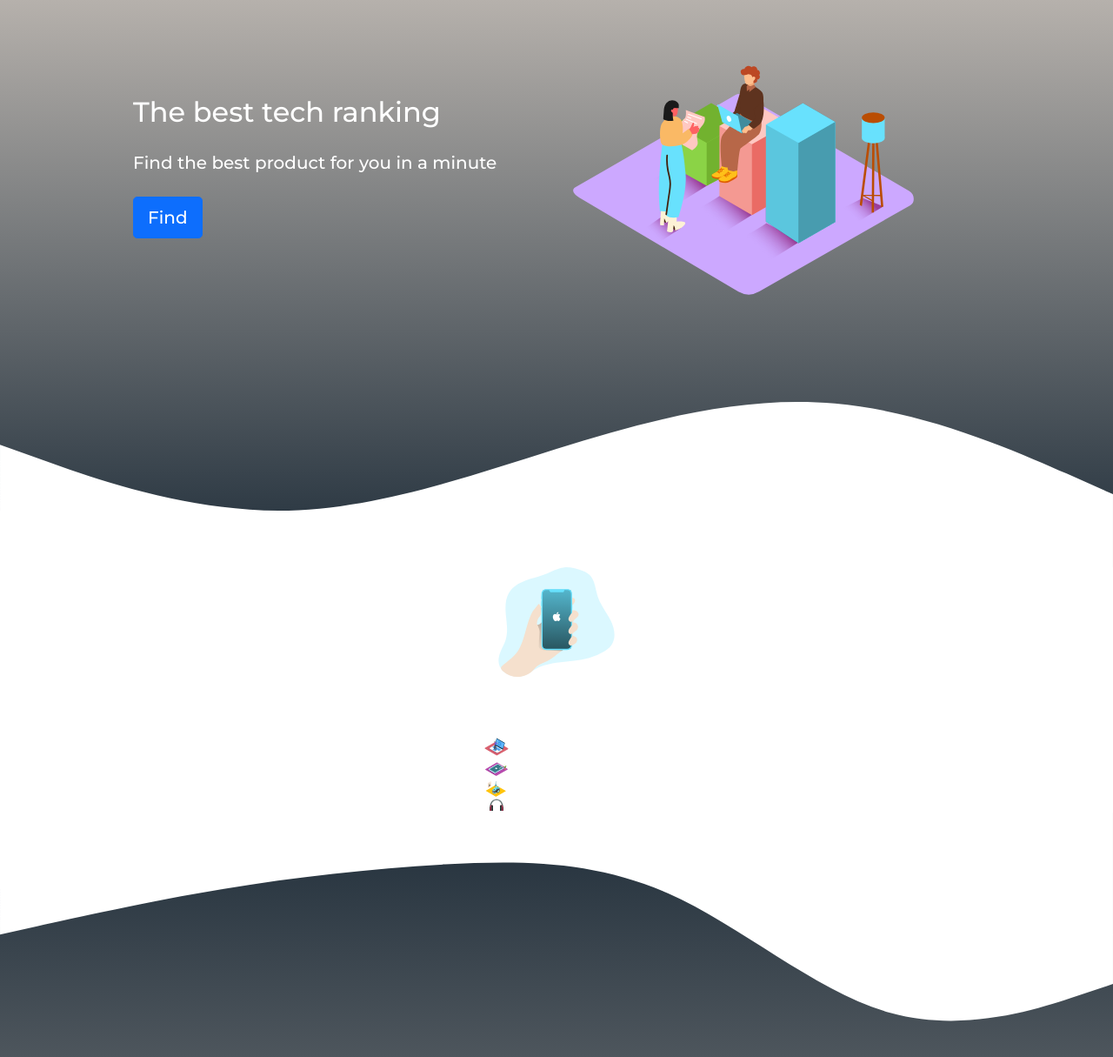
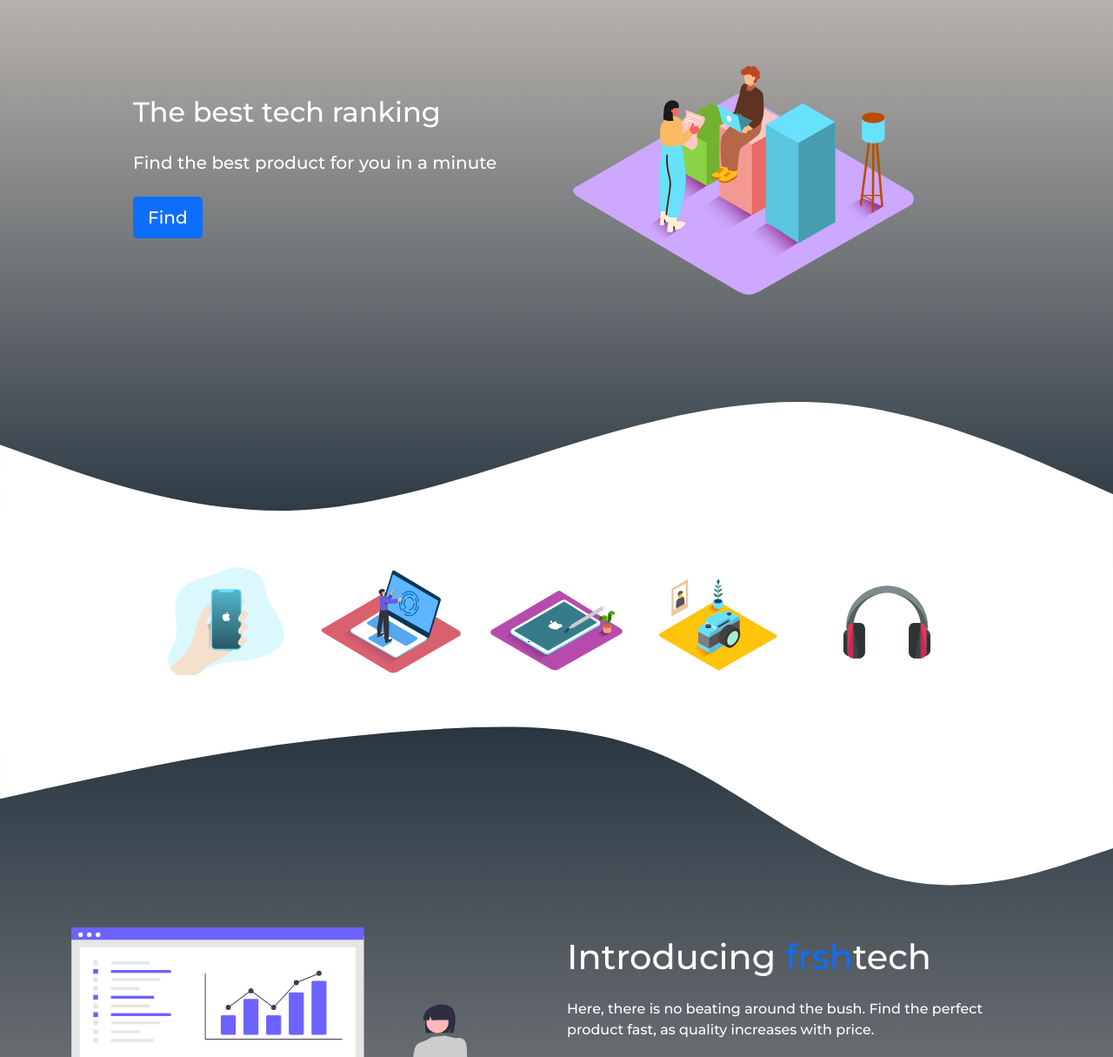
Before and after one commit to aryamaddel/frsh, a Flask app: page / in a window 1280 px wide. Shown: the part 57-1272 px from the top of the page at 87% size. Run offline with Flask 2, Linux system fonts and the light colour scheme.

Commit message:
Update index.html

```diff
--- a/templates/index.html
+++ b/templates/index.html
@@ -15,7 +15,6 @@
           class="img-fluid"
         />
       </div>
-
     </div>
   </div>
   <svg
@@ -40,61 +39,6 @@
           alt="product 1"
           class="img-fluid"
         />
-
-      <svg
-        xmlns="http://www.w3.org/2000/svg"
-        viewBox="0 0 1440 320"
-        class="wave-svg-header-bottom"
-      >
-        <path
-          fill="#ffffff"
-          fill-opacity="1"
-          d="M0,160L60,181.3C120,203,240,245,360,245.3C480,245,600,203,720,165.3C840,128,960,96,1080,106.7C1200,117,1320,171,1380,197.3L1440,224L1440,320L1380,320C1320,320,1200,320,1080,320C960,320,840,320,720,320C600,320,480,320,360,320C240,320,120,320,60,320L0,320Z"
-        ></path>
-      </svg>
-    </header>
-    <!-- Products -->
-    <section class="products">
-      <div class="container">
-        <h2></h2>
-        <div class="row justify-content-center align-items-center">
-          <div class="col-md-2">
-            <img
-              src="../static/assets/products/1.svg"
-              alt="product 1"
-              class="img-fluid"
-            />
-          </div>
-          <div class="col-md-2">
-            <img
-              src="../static/assets/products/2.svg"
-              alt="product 2"
-              class="img-fluid"
-            />
-          </div>
-          <div class="col-md-2">
-            <img
-              src="../static/assets/products/3.svg"
-              alt="product 3"
-              class="img-fluid"
-            />
-          </div>
-          <div class="col-md-2">
-            <img
-              src="../static/assets/products/4.svg"
-              alt="product 4"
-              class="img-fluid"
-            />
-          </div>
-          <div class="col-md-2">
-            <img
-              src="../static/assets/products/5.svg"
-              alt="product 5"
-              class="img-fluid headphones-products"
-            />
-          </div>
-        </div>
-
       </div>
       <div class="col-md-2">
         <img
```
